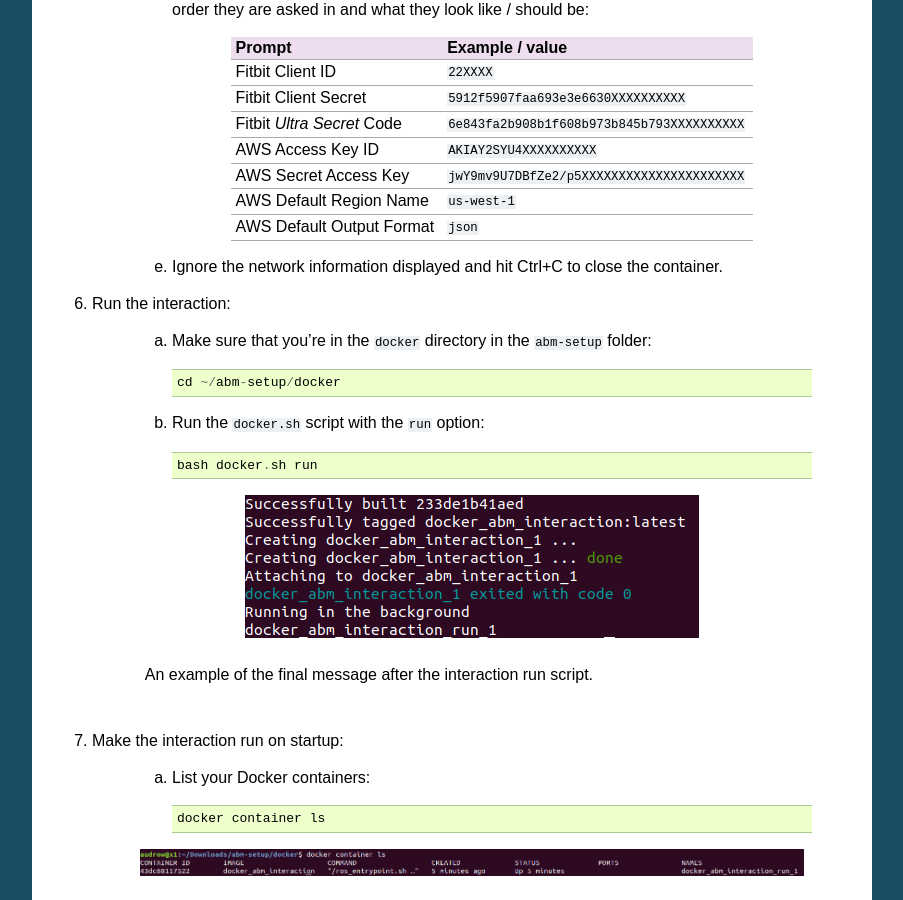
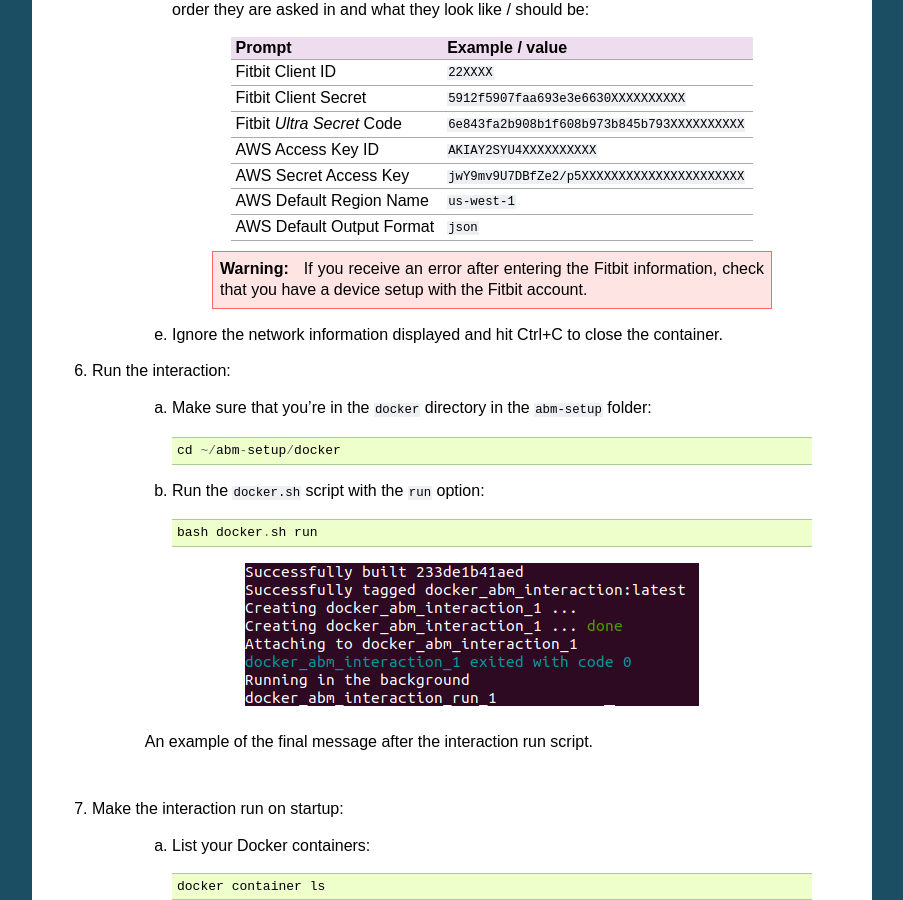
Before and after one commit to robotpt/abm-setup, a Sphinx documentation site: the page built from docs/setup.rst, in a window 1280 px wide and 900 px high, scrolled down 11871 px. Shown: the whole window, without its empty margins (198-1101 px from the left). Built offline with Sphinx 7.4.7, drawn with Linux system fonts in a browser that asks for light colours.

Commit message:
Add warning about connecting Fitbit account with no device

```diff
--- a/docs/setup.rst
+++ b/docs/setup.rst
@@ -391,6 +391,9 @@ Setting up our interaction
            * - AWS Default Output Format
              - :code:`json`
 
+        .. warning::
+            If you receive an error after entering the Fitbit information, check that you have a device setup with the Fitbit account.
+
     e. Ignore the network information displayed and hit Ctrl+C to close the container.
 
 
```
